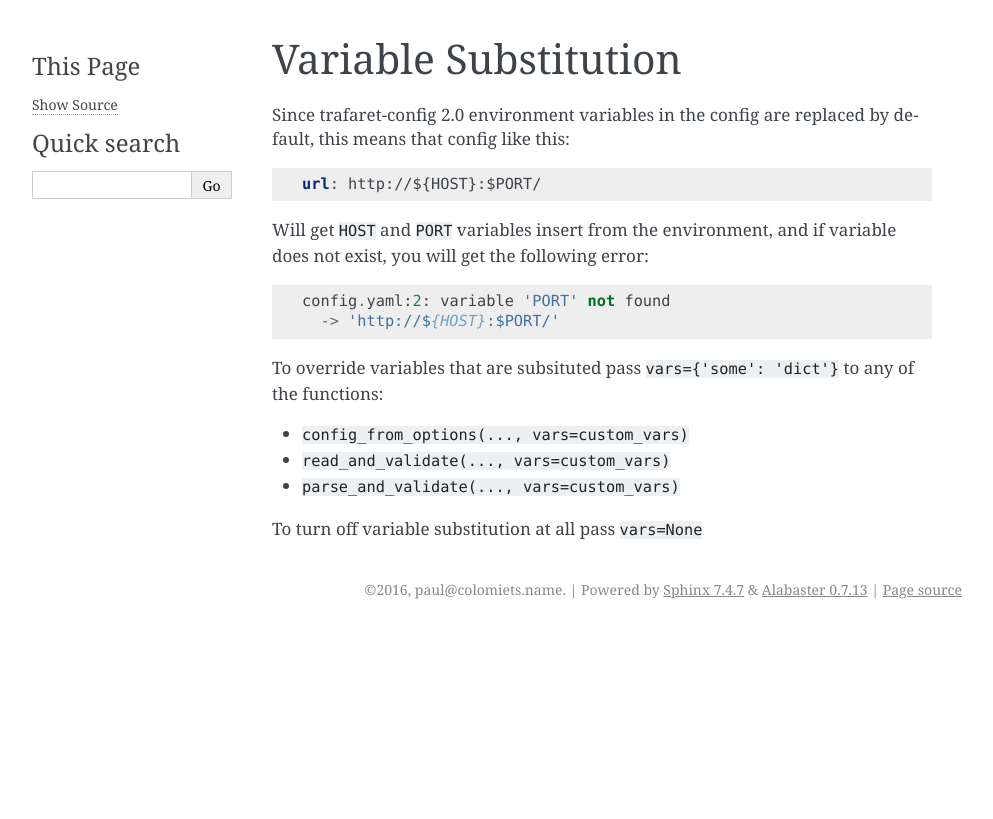
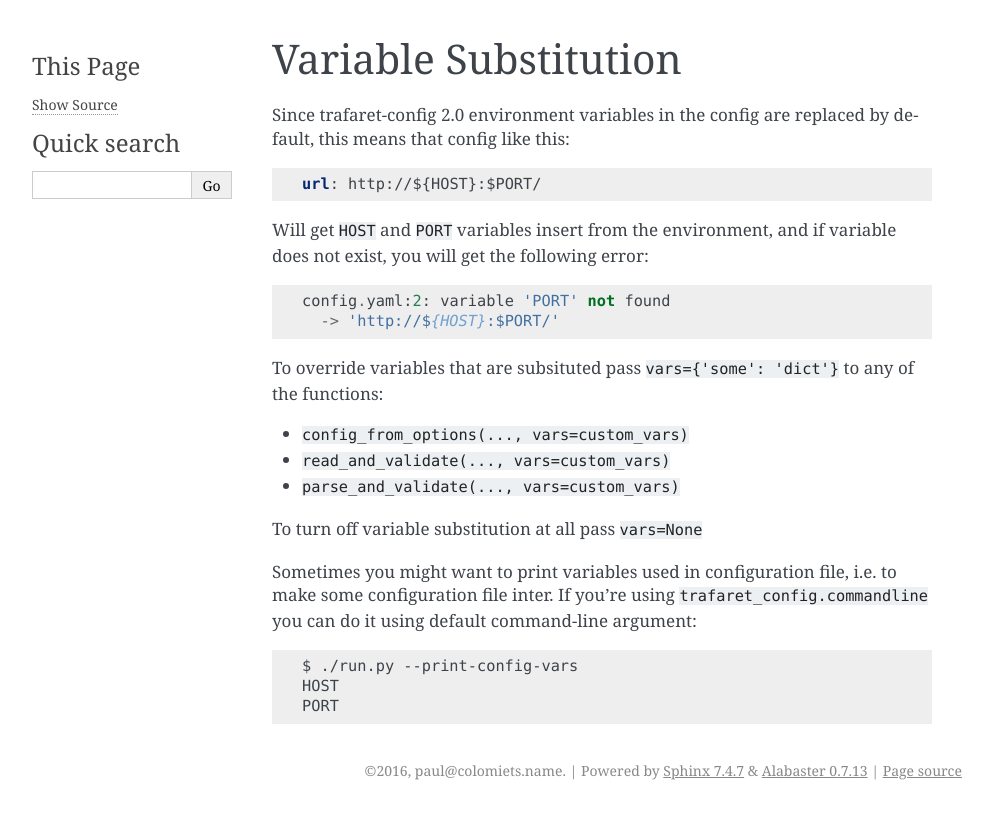
Before and after one commit to tailhook/trafaret-config, a Sphinx documentation site: the page built from doc/variables.rst, in a window 1280 px wide. Shown: the top 819 px of the page, without its empty margins (148-1141 px from the left). Built offline with Sphinx 7.4.7, drawn with Linux system fonts in a browser that asks for light colours.

Commit message:
Add `--print-config-vars` argument

```diff
--- a/README.rst
+++ b/README.rst
@@ -43,13 +43,14 @@ has better trafaret than example above)::
 
 Help looks like this::
 
-    usage: example.py [-h] [-c CONFIG] [--print-config] [-C]
+    usage: example.py [-h] [-c CONFIG] [--print-config] [--print-config-vars] [-C]
 
     optional arguments:
       -h, --help            show this help message and exit
       -c CONFIG, --config CONFIG
                             Configuration file (default: 'config.yaml')
       --print-config        Print config as it is read after parsing and exit
+      --print-config-vars   Print variables used in configuration file
       -C, --check-config    Check configuration and exit
 
 
--- a/doc/changelog.rst
+++ b/doc/changelog.rst
@@ -9,3 +9,5 @@ v2.0.0
 * breaking feature: Variables like ``$this`` or ``${THIS}`` are substituted in
   all scalar in yaml file, if you relied on this kind of values present in the
   config verbatim, pass ``vars=None`` to config parser
+* feature: Add ``--print-config-vars`` command-line argument to print variables
+  used in specific config
--- a/doc/commandline.rst
+++ b/doc/commandline.rst
@@ -31,13 +31,14 @@ You can find `full example`_ in the repository.
 
 The ``--help`` looks like::
 
-    usage: example.py [-h] [-c CONFIG] [--print-config] [-C]
+    usage: example.py [-h] [-c CONFIG] [--print-config] [--print-config-vars] [-C]
 
     optional arguments:
       -h, --help            show this help message and exit
       -c CONFIG, --config CONFIG
                             Configuration file (default: 'config.yaml')
       --print-config        Print config as it is read after parsing and exit
+      --print-config-vars   Print variables used in configuration file
       -C, --check-config    Check configuration and exit
 
 .. _full example: https://github.com/tailhook/trafaret_config/blob/master/example.py
--- a/doc/variables.rst
+++ b/doc/variables.rst
@@ -24,3 +24,12 @@ any of the functions:
 * ``parse_and_validate(..., vars=custom_vars)``
 
 To turn off variable substitution at all pass ``vars=None``
+
+Sometimes you might want to print variables used in configuration file, i.e.
+to make some configuration file inter. If you're using
+``trafaret_config.commandline`` you can do it using default command-line
+argument::
+
+    $ ./run.py --print-config-vars
+    HOST
+    PORT
```
Also changed, not shown: 2 other files.
